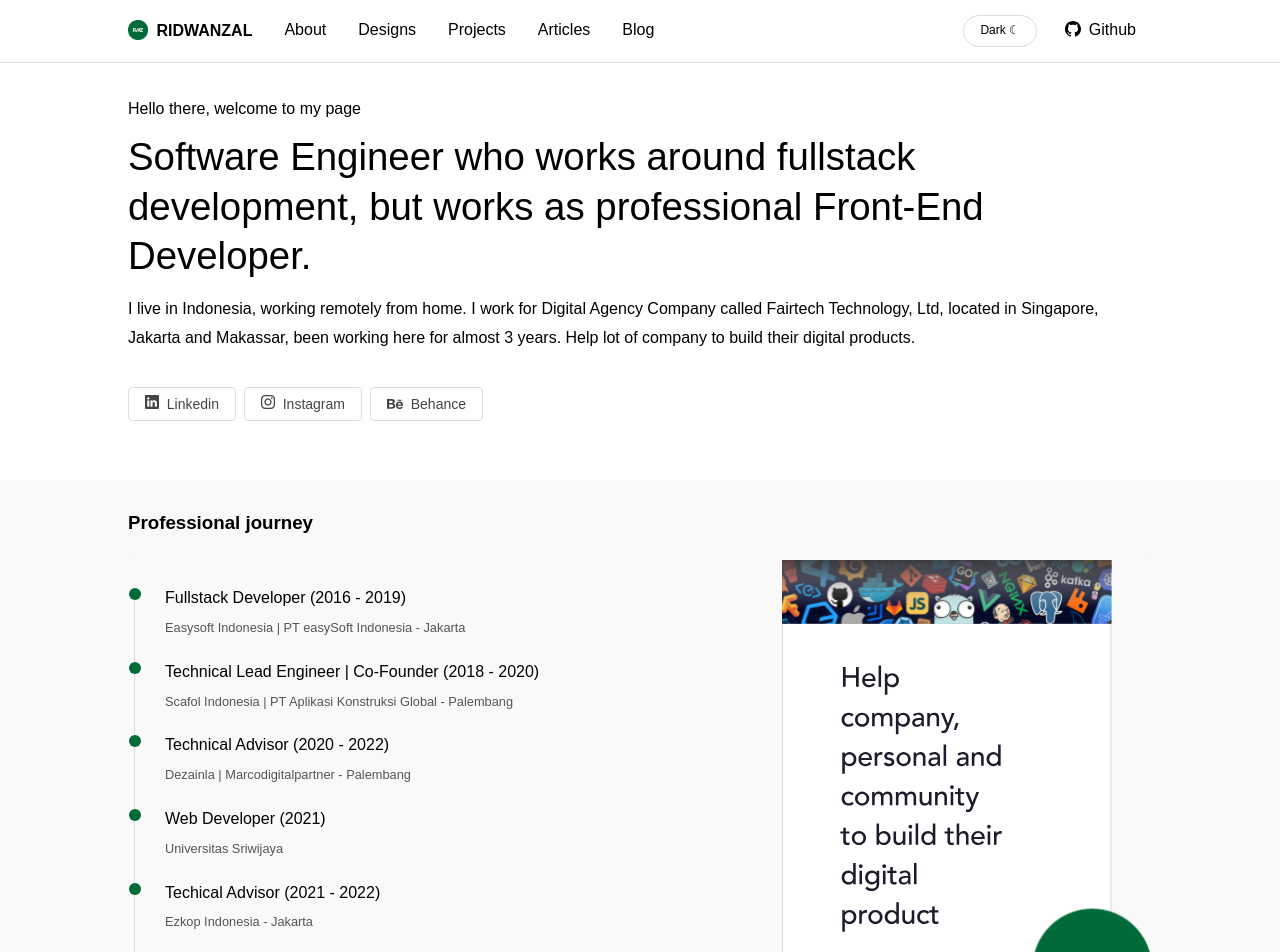
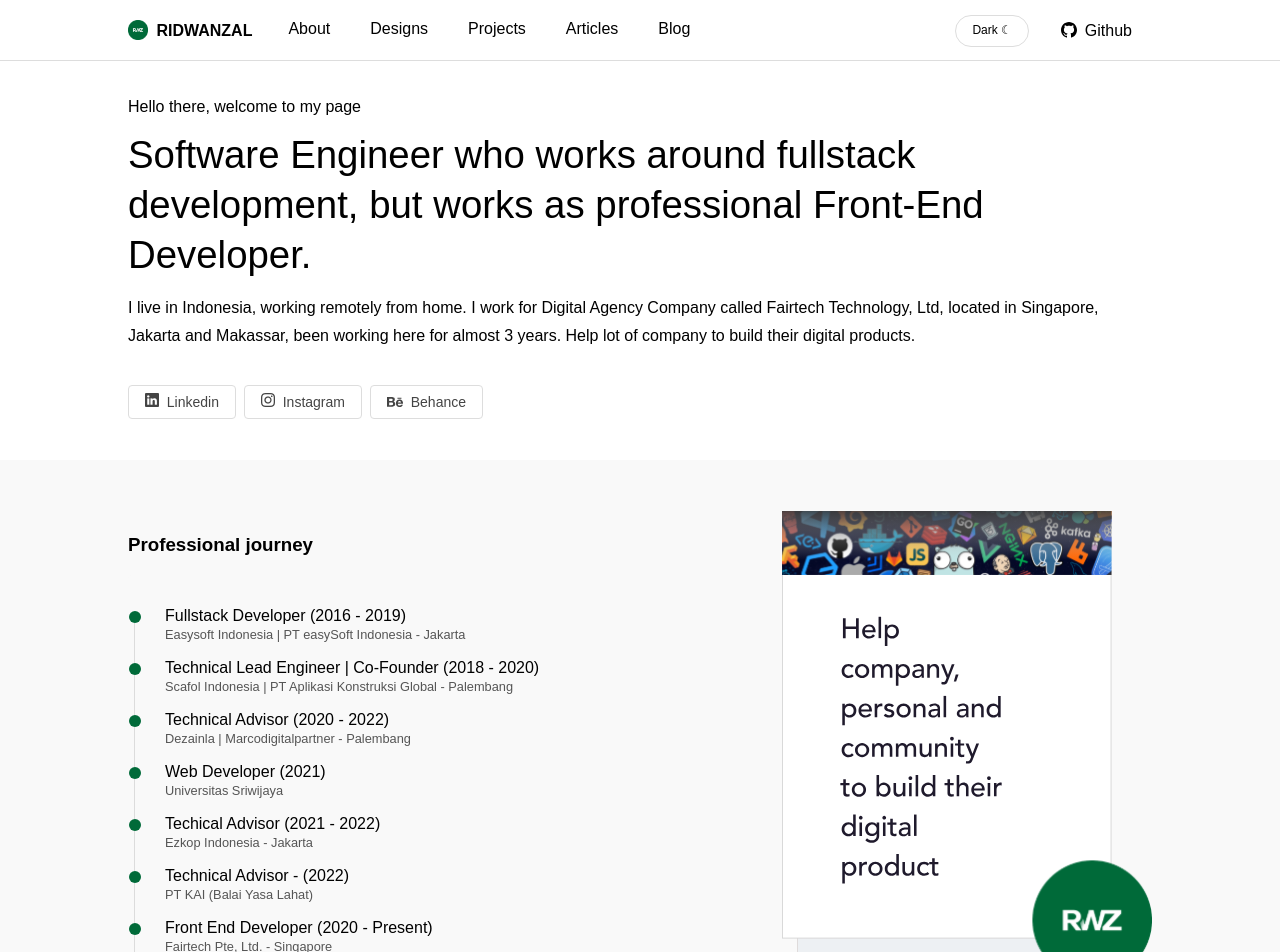
Before and after one commit to ridwanzal/react-landing-page, a React (Vite) app: page / in a window 1280 px wide. Shown: the top 952 px of the page. Built offline with nearby package versions, Linux system fonts and the light colour scheme; a web font is replaced by a local one.

Commit message:
Update markdown fonts

```diff
--- a/package.json
+++ b/package.json
@@ -23,7 +23,8 @@
     "react-height-matching-group": "^1.0.8",
     "react-loading-skeleton": "^3.1.0",
     "react-router-dom": "^6.4.0",
-    "react-shimmer": "^3.2.0"
+    "react-shimmer": "^3.2.0",
+    "rehype-sanitize": "^5.0.1"
   },
   "devDependencies": {
     "@types/react": "^18.0.17",
--- a/src/page/News.jsx
+++ b/src/page/News.jsx
@@ -5,6 +5,7 @@ import SectionProfile from '../components/SectionProfile';
 import { useState, useEffect } from "react";
 import Skeleton from 'react-loading-skeleton'
 import 'react-loading-skeleton/dist/skeleton.css'
+
 
 function News() {
   const [data, setData] = useState(null);
--- a/src/page/backview/BlogSubmit.jsx
+++ b/src/page/backview/BlogSubmit.jsx
@@ -2,6 +2,7 @@ import '../../styles/styles.scss';
 import Footer from '../../components/Footer';
 import { useState } from 'react';
 import MDEditor from '@uiw/react-md-editor';
+import rehypeSanitize from "rehype-sanitize";
 
 function BlogSubmit() {
     const envDevState = import.meta.env.DEV;
@@ -73,19 +74,25 @@ function BlogSubmit() {
                             </div>
 
                             <div className='form-g'>
+                                <label className='display-block'>Tags:</label>
+                                <textarea rows="5" className='form-in'></textarea>
+                            </div>
+
+                            <div className='form-g'>
                                 <label className='display-block'>Content:</label>
                                 <MDEditor
                                     value={content}
                                     onChange={setContent}
+                                    previewOptions={{
+                                        rehypePlugins: [[rehypeSanitize]],
+                                    }}
                                 />
-                                <MDEditor.Markdown source={content} style={{ whiteSpace: 'pre-wrap' }} />
+                                <div className='form-md'>
+                                    <MDEditor.Markdown source={content} style={{ whiteSpace: 'pre-wrap' }} />
+                                </div>
                                 {renderError("content")}
                             </div>
 
-                            <div className='form-g'>
-                                <label className='display-block'>Tags:</label>
-                                <textarea rows="5" className='form-in'></textarea>
-                            </div>
 
                             <input type="submit" className='btn default outline light' value="Submit"/>
                         </form>
--- a/src/styles/components/_card.scss
+++ b/src/styles/components/_card.scss
@@ -35,6 +35,10 @@
         }
     }
 
+    .content {
+        line-height: 1.7;
+    }
+
     .title {
         margin-bottom: 8px;
         font-size: 20px;
--- a/src/styles/components/_image.scss
+++ b/src/styles/components/_image.scss
@@ -9,7 +9,7 @@
     position: absolute;
     width: 370px;
     right: 0;
-    bottom: 75px;
+    bottom: -5px;
 
     @media #{$media-not-desktop}{
         display: none;
--- a/src/styles/components/_input.scss
+++ b/src/styles/components/_input.scss
@@ -18,6 +18,12 @@
     }
 }
 
+.form-md {
+    border: 1px solid #ddd;
+    padding: 8px;
+    margin-top: 16px;
+}
+
 .error {
     color: red;
     font-size: 14px;
--- a/src/styles/components/_text.scss
+++ b/src/styles/components/_text.scss
@@ -1,4 +1,4 @@
 p, ul, li, span {
-    line-height: 1.8;
+    line-height: normal;
     font-weight: 400;
 }
--- a/src/styles/partials/_nav.scss
+++ b/src/styles/partials/_nav.scss
@@ -112,7 +112,7 @@
                 display: block;
                 color: #000;
                 text-decoration: none;
-                padding: 16px;
+                padding: 20px;
 
                 &:hover {
                     background-color: #eee;
--- a/src/styles/partials/_section.scss
+++ b/src/styles/partials/_section.scss
@@ -32,7 +32,13 @@
 
         .content-small {
             max-width: 600px;
+
+
+           p {
+            line-height: 1.7
+           }
         }
+
     }
 
     &-blog{
@@ -117,6 +123,16 @@
                     &--item {
                         a {
                             text-decoration: none;
+
+                            @media #{$media-not-desktop}{
+                                display: block;
+                                margin-bottom: 8px;
+
+                                &:not(:first-of-type){
+                                    margin-left: 0 !important;
+                                }
+                            }
+
                             &:not(:first-of-type){
                                 margin-left: 8px;
                             }
@@ -192,6 +208,8 @@
 
         &.gray {
             background-color: #f9f9f9;
+            padding-top: 24px;
+            padding-bottom: 24px;
         }
     }
 
```
Also changed, not shown: 1 other file (tests, documents, lock files or other folders).
